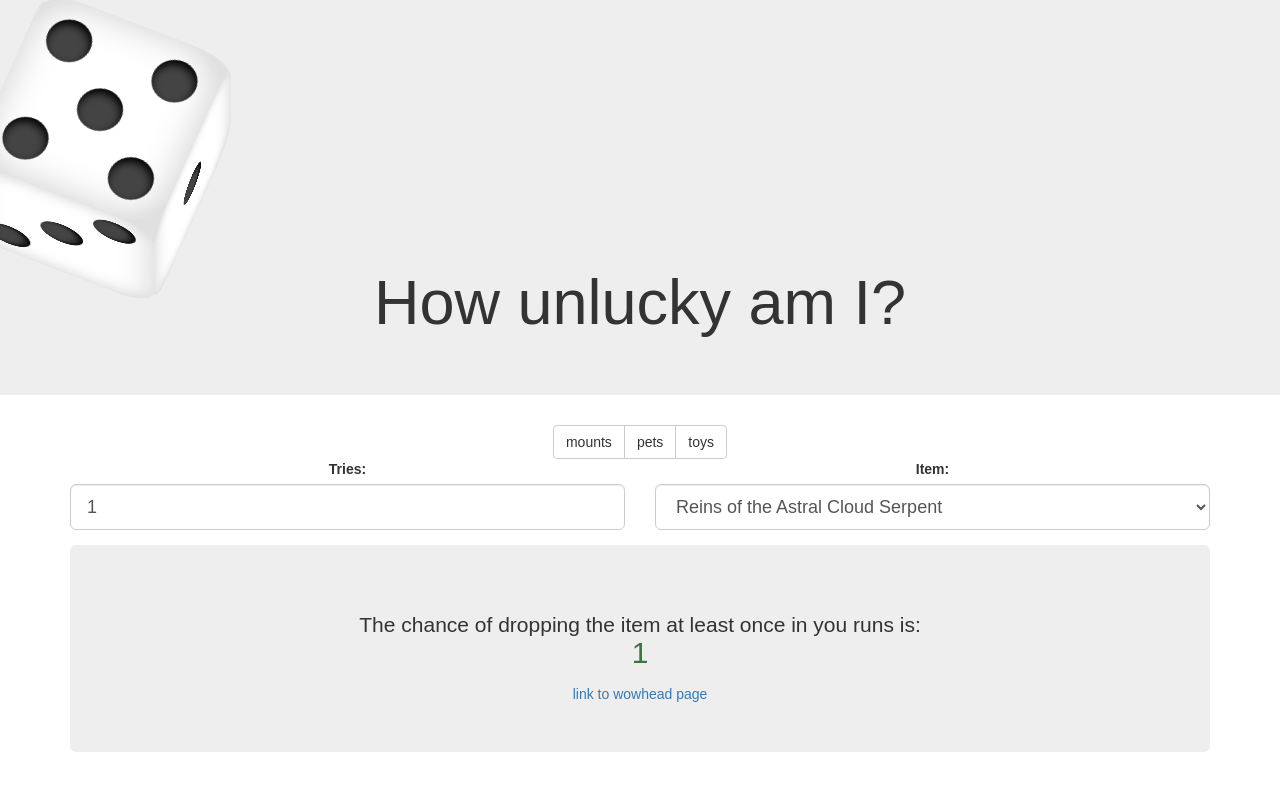
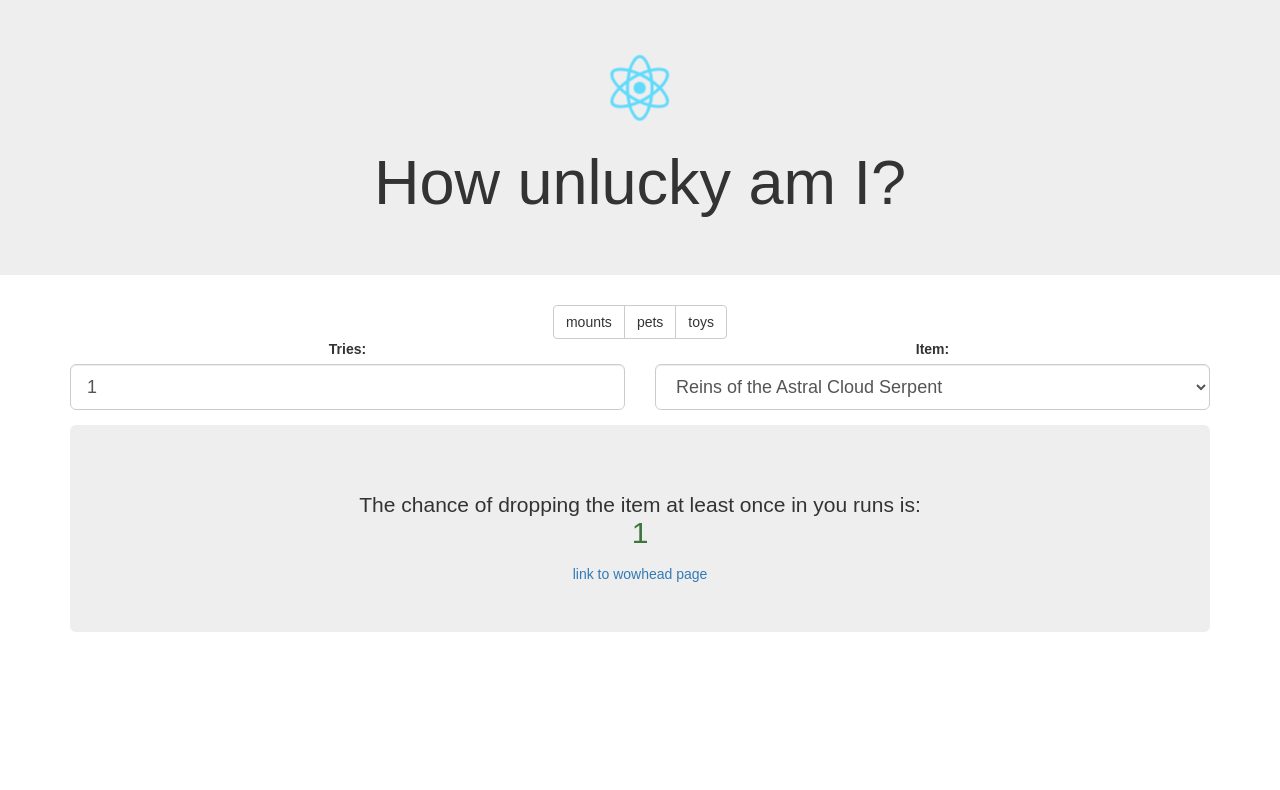
Before and after one commit to rejas/howunluckyami, a React (Create React App) app: page / in a window 1280 px wide. Shown: the top 790 px of the page. Built offline with nearby package versions, Linux system fonts and the light colour scheme.

Commit message:
Revert "Try css logo"
This reverts commit 35c30a7cef1d484889961e781b24bb7bb1d3e85f.

```diff
--- a/src/App.css
+++ b/src/App.css
@@ -1,3 +1,13 @@
 .hulai {
   text-align: center;
 }
+
+.hulai-logo {
+  animation: hulai-logo infinite 20s linear;
+  height: 80px;
+}
+
+@keyframes hulai-logo {
+  from { transform: rotate(0deg); }
+  to { transform: rotate(360deg); }
+}
--- a/src/App.js
+++ b/src/App.js
@@ -1,5 +1,5 @@
 import React, { Component } from 'react';
-import Logo from './components/Logo.js';
+import logo from './logo.svg';
 import Result from './components/Result.js';
 import './main.js';
 import './App.css';
@@ -57,7 +57,7 @@ class App extends Component {
             <div className="hulai">
 
                 <Jumbotron>
-                    <Logo />
+                    <img src={logo} className="hulai-logo" alt="logo" />
                     <h1>How unlucky am I?</h1>
                 </Jumbotron>
 
--- a/src/components/Logo.css
+++ /dev/null
@@ -1,115 +0,0 @@
-@keyframes spin {
-    0% { transform: translateZ(-100px) rotateX(0deg) rotateY(0deg) rotateZ(0deg); }
-    16% { transform: translateZ(-100px) rotateX(180deg) rotateY(180deg) rotateZ(0deg); }
-    33% { transform: translateZ(-100px) rotateX(360deg) rotateY(90deg) rotateZ(180deg); }
-    50% { transform: translateZ(-100px) rotateX(360deg) rotateY(360deg) rotateZ(360deg); }
-    66% { transform: translateZ(-100px) rotateX(180deg) rotateY(360deg) rotateZ(270deg); }
-    83% { transform: translateZ(-100px) rotateX(270deg) rotateY(180deg) rotateZ(180deg); }
-    100% { transform: translateZ(-100px) rotateX(360deg) rotateY(360deg) rotateZ(360deg); }
-}
-#dice {
-    transform: scale(0.5, 0.5);
-    width: 200px;
-    height: 200px;
-    transform-style: preserve-3d;
-    animation: spin 50s infinite linear;
-}
-.side {
-    position: absolute;
-    width: 200px;
-    height: 200px;
-    background: #fff;
-    box-shadow:inset 0 0 40px #ccc;
-    border-radius: 40px;
-}
-#dice .cover, #dice .inner {
-    background: #e0e0e0;
-    box-shadow: none;
-}
-#dice .cover {
-    border-radius: 0;
-    transform: translateZ(0px);
-}
-#dice .cover.x {
-    transform: rotateY(90deg);
-}
-#dice .cover.z {
-    transform: rotateX(90deg);
-}
-#dice .front  {
-    transform: translateZ(100px);
-}
-#dice .front.inner  {
-    transform: translateZ(98px);
-}
-#dice .back {
-    transform: rotateX(-180deg) translateZ(100px);
-}
-#dice .back.inner {
-    transform: rotateX(-180deg) translateZ(98px);
-}
-#dice .right {
-    transform: rotateY(90deg) translateZ(100px);
-}
-#dice .right.inner {
-    transform: rotateY(90deg) translateZ(98px);
-}
-#dice .left {
-    transform: rotateY(-90deg) translateZ(100px);
-}
-#dice .left.inner {
-    transform: rotateY(-90deg) translateZ(98px);
-}
-#dice .top {
-    transform: rotateX(90deg) translateZ(100px);
-}
-#dice .top.inner {
-    transform: rotateX(90deg) translateZ(98px);
-}
-#dice .bottom {
-    transform: rotateX(-90deg) translateZ(100px);
-}
-#dice .bottom.inner {
-    transform: rotateX(-90deg) translateZ(98px);
-}
-.dot {
-    position:absolute;
-    width:46px;
-    height:46px;
-    border-radius:23px;
-    background:#444;
-    box-shadow:inset 5px 0 10px #000;
-}
-.dot.center {
-    margin:77px 0 0 77px;
-}
-.dot.dtop {
-    margin-top:20px;
-}
-.dot.dleft {
-    margin-left:134px;
-}
-.dot.dright {
-    margin-left:20px;
-}
-.dot.dbottom {
-    margin-top:134px;
-}
-.dot.center.dleft {
-    margin:77px 0 0 20px;
-}
-.dot.center.dright {
-    margin:77px 0 0 134px;
-}
-
-#background {
-    position:fixed;
-    z-index:-1;
-    width:100%;
-    height:100%;
-    background: #071a1e;
-    background: -moz-linear-gradient(top, #071a1e 0%, #274249 100%);
-    background: -webkit-gradient(linear, left top, left bottom, color-stop(0%,#071a1e), color-stop(100%,#274249));
-    background: -webkit-linear-gradient(top, #071a1e 0%,#274249 100%);
-    background: linear-gradient(to bottom, #071a1e 0%,#274249 100%);
-}
--- a/src/components/Logo.js
+++ /dev/null
@@ -1,53 +0,0 @@
-import React from 'react';
-import './Logo.css';
-
-function Logo(props) {
-    return (
-        <div id="dice">
-            <div className="side front">
-                <div className="dot center">&nbsp;</div>
-            </div>
-            <div className="side front inner">&nbsp;</div>
-            <div className="side top">
-                <div className="dot dtop dleft">&nbsp;</div>
-                <div className="dot dbottom dright">&nbsp;</div>
-            </div>
-            <div className="side top inner">&nbsp;</div>
-            <div className="side right">
-                <div className="dot dtop dleft">&nbsp;</div>
-                <div className="dot center">&nbsp;</div>
-                <div className="dot dbottom dright">&nbsp;</div>
-            </div>
-            <div className="side right inner">&nbsp;</div>
-            <div className="side left">
-                <div className="dot dtop dleft">&nbsp;</div>
-                <div className="dot dtop dright">&nbsp;</div>
-                <div className="dot dbottom dleft">&nbsp;</div>
-                <div className="dot dbottom dright">&nbsp;</div>
-            </div>
-            <div className="side left inner">&nbsp;</div>
-            <div className="side bottom">
-                <div className="dot center">&nbsp;</div>
-                <div className="dot dtop dleft">&nbsp;</div>
-                <div className="dot dtop dright">&nbsp;</div>
-                <div className="dot dbottom dleft">&nbsp;</div>
-                <div className="dot dbottom dright">&nbsp;</div>
-            </div>
-            <div className="side bottom inner">&nbsp;</div>
-            <div className="side back">
-                <div className="dot dtop dleft">&nbsp;</div>
-                <div className="dot dtop dright">&nbsp;</div>
-                <div className="dot dbottom dleft">&nbsp;</div>
-                <div className="dot dbottom dright">&nbsp;</div>
-                <div className="dot center dleft">&nbsp;</div>
-                <div className="dot center dright">&nbsp;</div>
-            </div>
-            <div className="side back inner">&nbsp;</div>
-            <div className="side cover x">&nbsp;</div>
-            <div className="side cover y">&nbsp;</div>
-            <div className="side cover z">&nbsp;</div>
-        </div>
-    );
-}
-
-export default Logo;
```
